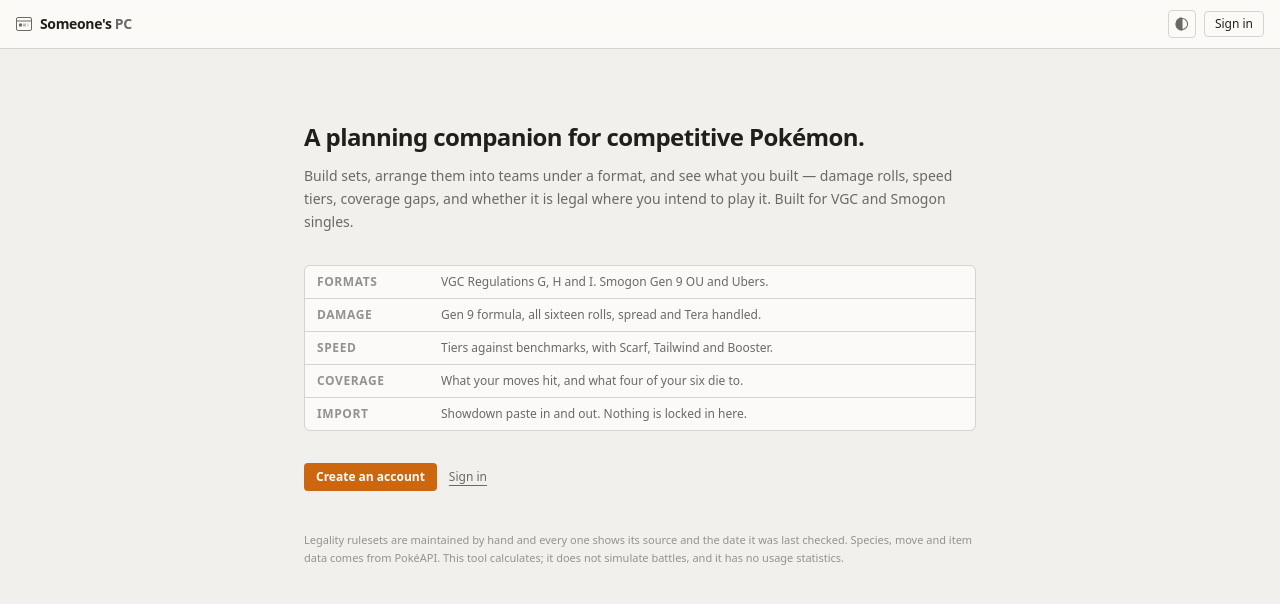
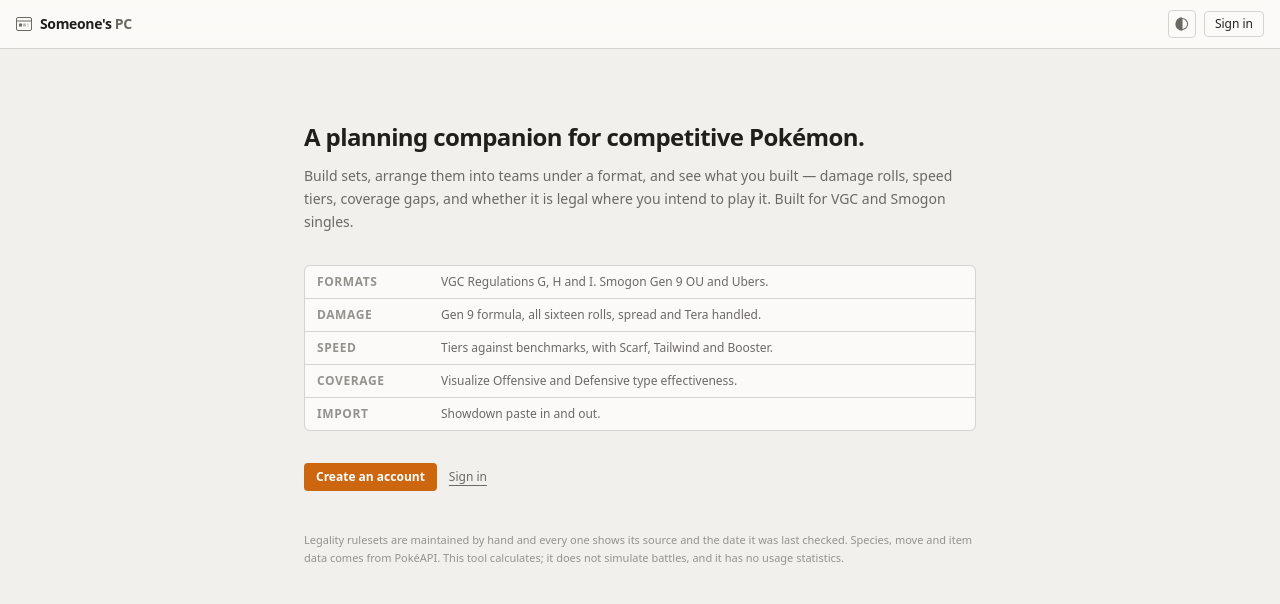
Before and after one commit to mgballou/someones-pc-teambuilder, a Next.js app in the folder apps/web/: page / in a window 1280 px wide. Shown: the top 604 px of the page. Built offline with nearby package versions, Linux system fonts and the light colour scheme; no server answers.

Commit message:
Take his two landing edits: the Coverage line, and the phrase he cut

```diff
--- a/apps/web/src/app/page.tsx
+++ b/apps/web/src/app/page.tsx
@@ -25,8 +25,8 @@
         <Row term="Formats" detail="VGC Regulations G, H and I. Smogon Gen 9 OU and Ubers." />
         <Row term="Damage" detail="Gen 9 formula, all sixteen rolls, spread and Tera handled." />
         <Row term="Speed" detail="Tiers against benchmarks, with Scarf, Tailwind and Booster." />
-        <Row term="Coverage" detail="What your moves hit, and what four of your six die to." />
-        <Row term="Import" detail="Showdown paste in and out. Nothing is locked in here." />
+        <Row term="Coverage" detail="Visualize Offensive and Defensive type effectiveness." />
+        <Row term="Import" detail="Showdown paste in and out." />
       </ul>
 
       <div className="mt-8 flex items-center gap-3">
--- a/apps/web/src/app/teams/[teamId]/export/route.ts
+++ b/apps/web/src/app/teams/[teamId]/export/route.ts
@@ -4,7 +4,7 @@
 
 /**
  * Teams leave as a Showdown paste, which is how this ecosystem already shares.
- * Nothing is locked in here. Spec §7.
+ * Spec §7.
  */
 export async function GET(_request: Request, { params }: { params: Promise<{ teamId: string }> }) {
   const { teamId } = await params
```
